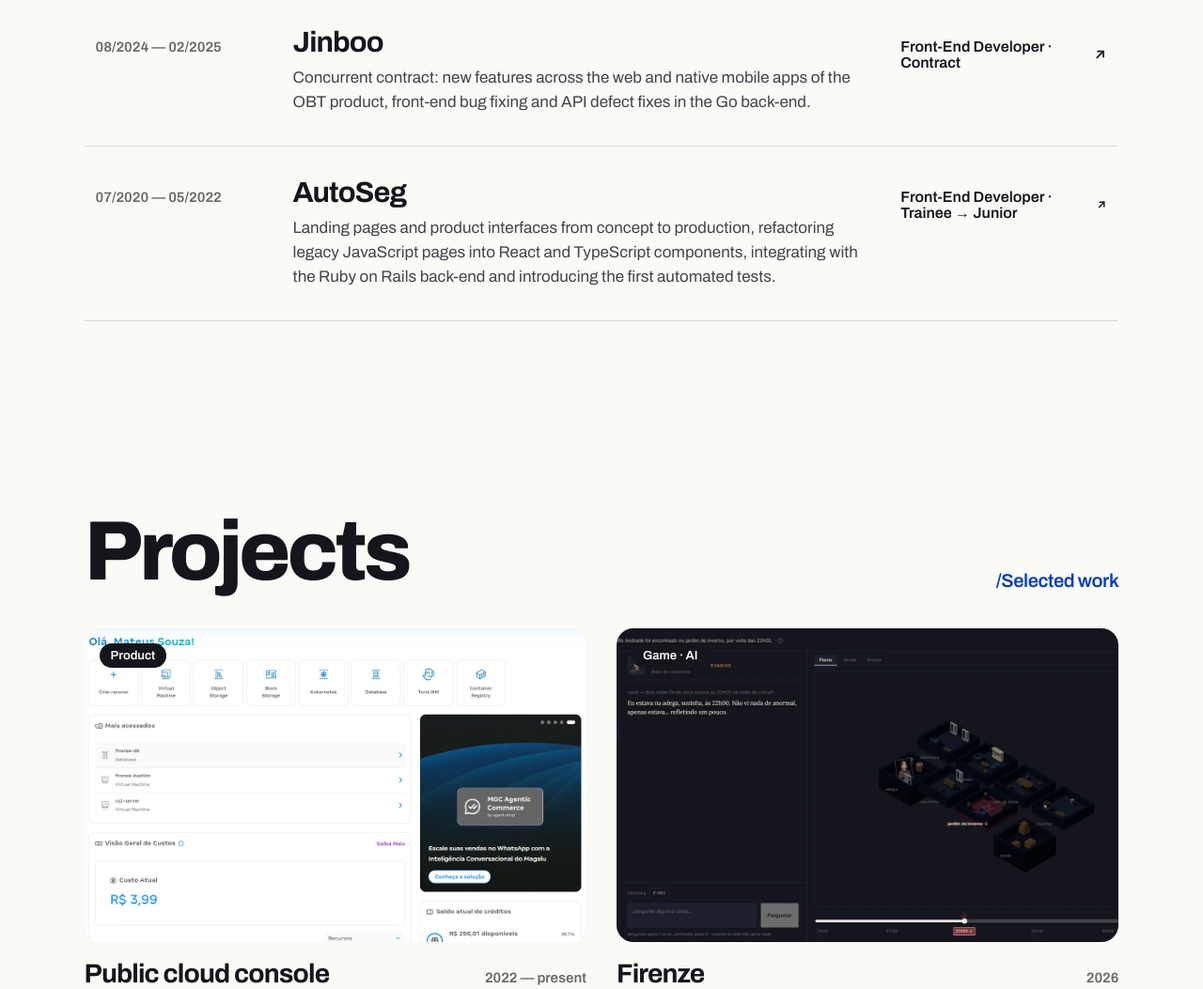
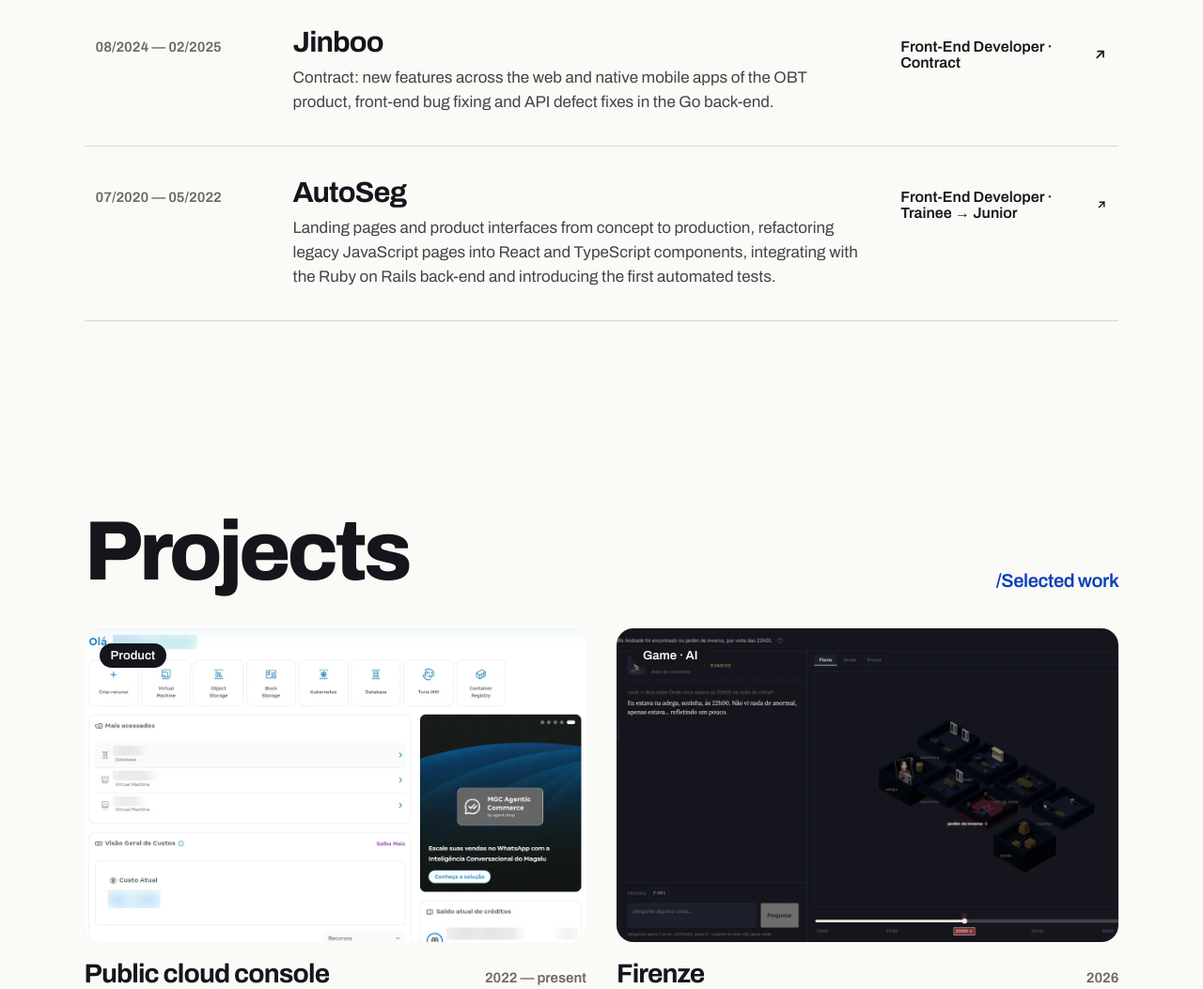
Before and after one commit to Madeuss/portfolio, a React (Vite) app: page / in a window 1280 px wide. Shown: the part 2338-3391 px from the top of the page at 94% size. Built offline with nearby package versions, Linux system fonts and the light colour scheme.

Commit message:
chore(content): blur personal data in the console shot and simplify the jinboo entry

```diff
--- a/src/data/content.ts
+++ b/src/data/content.ts
@@ -37,7 +37,7 @@
 
 /** Visual de cada projeto, na mesma ordem de `projects.items` nos dicionários. */
 export const projectMeta: { tint?: string; image?: string; href?: string }[] = [
-  { tint: '#e3e8f7', image: '/images/console-home.webp' },
+  { tint: '#e3e8f7', image: '/images/console-home-v2.webp' },
   {
     image: '/images/firenze.webp',
     href: 'https://github.com/Madeuss/firenze',
--- a/src/i18n/en.ts
+++ b/src/i18n/en.ts
@@ -63,7 +63,7 @@
         period: '08/2024 — 02/2025',
         company: 'Jinboo',
         role: 'Front-End Developer · Contract',
-        desc: 'Concurrent contract: new features across the web and native mobile apps of the OBT product, front-end bug fixing and API defect fixes in the Go back-end.',
+        desc: 'Contract: new features across the web and native mobile apps of the OBT product, front-end bug fixing and API defect fixes in the Go back-end.',
       },
       {
         period: '07/2020 — 05/2022',
--- a/src/i18n/es.ts
+++ b/src/i18n/es.ts
@@ -63,7 +63,7 @@
         period: '08/2024 — 02/2025',
         company: 'Jinboo',
         role: 'Front-End Developer · Contrato',
-        desc: 'Contrato en paralelo: nuevas features en las aplicaciones web y mobile nativa del producto OBT, estabilización de bugs en el front-end y corrección de defectos de API en el back-end en Go.',
+        desc: 'Contrato: nuevas features en las aplicaciones web y mobile nativa del producto OBT, estabilización de bugs en el front-end y corrección de defectos de API en el back-end en Go.',
       },
       {
         period: '07/2020 — 05/2022',
--- a/src/i18n/pt.ts
+++ b/src/i18n/pt.ts
@@ -62,7 +62,7 @@
         period: '08/2024 — 02/2025',
         company: 'Jinboo',
         role: 'Front-End Developer · Contrato',
-        desc: 'Contrato em paralelo: novas features nas aplicações web e mobile nativa do produto OBT, estabilização de bugs no front-end e correção de defeitos de API no back-end em Go.',
+        desc: 'Contrato: novas features nas aplicações web e mobile nativa do produto OBT, estabilização de bugs no front-end e correção de defeitos de API no back-end em Go.',
       },
       {
         period: '07/2020 — 05/2022',
```
Also changed, not shown: public/images/console-home-v2.webp (added), public/images/console-home.webp (deleted).
